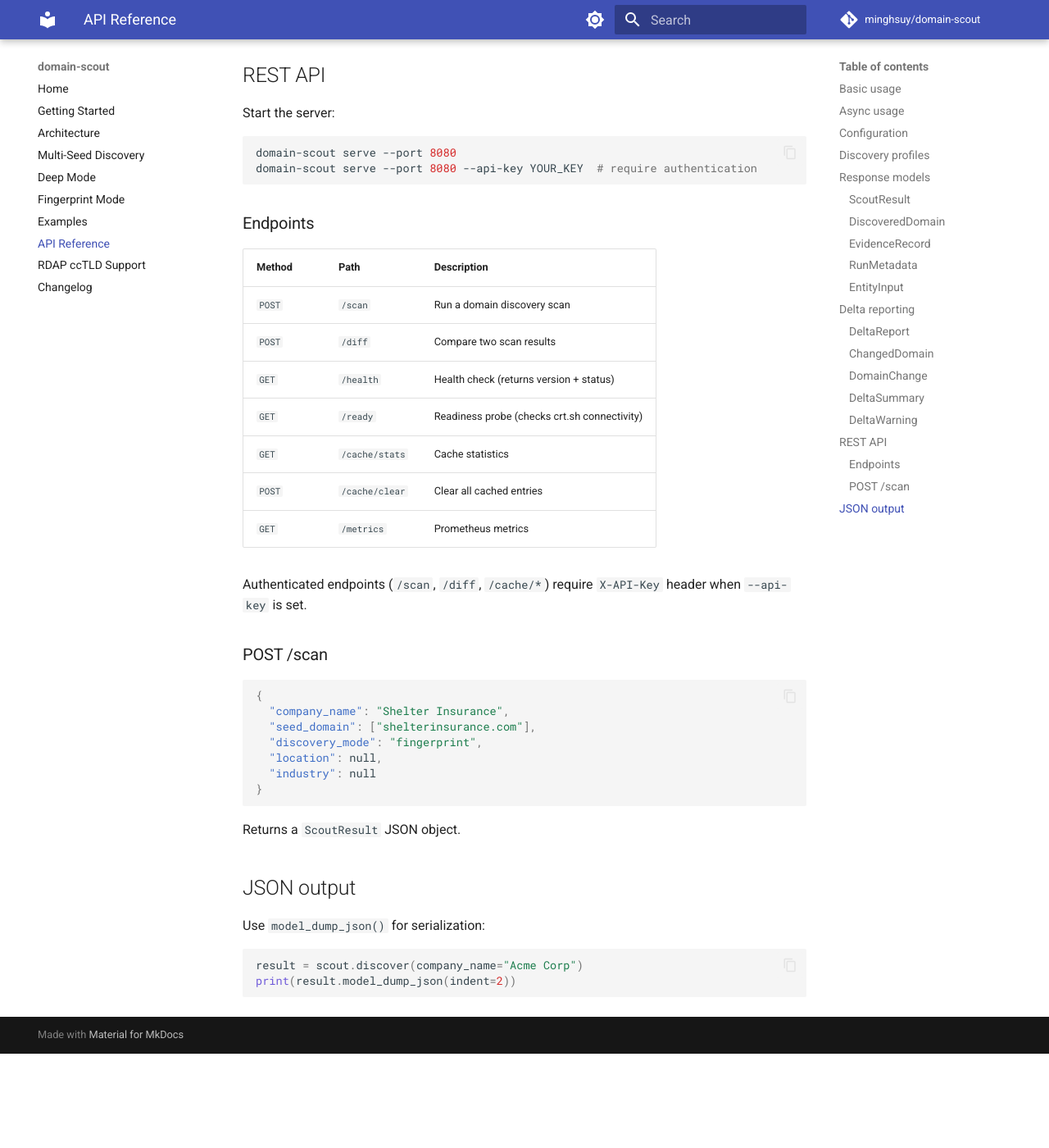
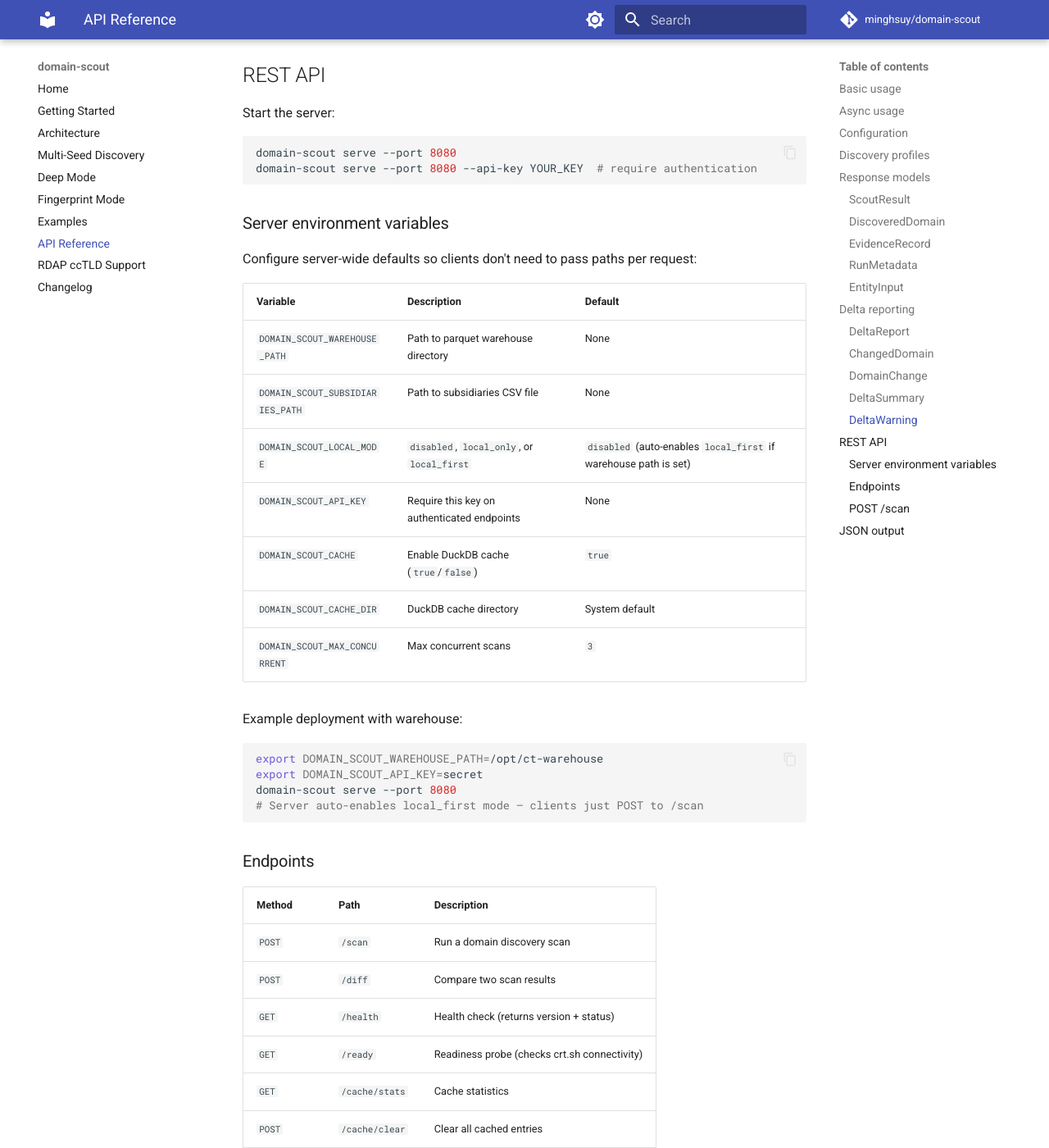
Before and after one commit to minghsuy/domain-scout, an MkDocs documentation site: the page built from docs/api.md, in a window 1280 px wide and 1400 px high, scrolled down 4420 px. Shown: the whole window at 82% size. Built offline with MkDocs 1.6.1 and Material for MkDocs 9.7.7, drawn with Linux system fonts in a browser that asks for light colours; comment, search, counter and statistics services are not loaded; before the commit the page ends 5705 px from its top, so only the background shows below that; some of the changed text lies outside the part shown.

Commit message:
Release v0.10.0: server-default env vars for API
Co-Authored-By: Claude Opus 4.6 (1M context) <noreply@anthropic.com>

````diff
--- a/docs/api.md
+++ b/docs/api.md
@@ -227,6 +227,29 @@ domain-scout serve --port 8080
 domain-scout serve --port 8080 --api-key YOUR_KEY  # require authentication
 ```
 
+### Server environment variables
+
+Configure server-wide defaults so clients don't need to pass paths per request:
+
+| Variable | Description | Default |
+|----------|-------------|---------|
+| `DOMAIN_SCOUT_WAREHOUSE_PATH` | Path to parquet warehouse directory | None |
+| `DOMAIN_SCOUT_SUBSIDIARIES_PATH` | Path to subsidiaries CSV file | None |
+| `DOMAIN_SCOUT_LOCAL_MODE` | `disabled`, `local_only`, or `local_first` | `disabled` (auto-enables `local_first` if warehouse path is set) |
+| `DOMAIN_SCOUT_API_KEY` | Require this key on authenticated endpoints | None |
+| `DOMAIN_SCOUT_CACHE` | Enable DuckDB cache (`true`/`false`) | `true` |
+| `DOMAIN_SCOUT_CACHE_DIR` | DuckDB cache directory | System default |
+| `DOMAIN_SCOUT_MAX_CONCURRENT` | Max concurrent scans | `3` |
+
+Example deployment with warehouse:
+
+```bash
+export DOMAIN_SCOUT_WAREHOUSE_PATH=/opt/ct-warehouse
+export DOMAIN_SCOUT_API_KEY=secret
+domain-scout serve --port 8080
+# Server auto-enables local_first mode — clients just POST to /scan
+```
+
 ### Endpoints
 
 | Method | Path | Description |
@@ -245,13 +268,31 @@ Authenticated endpoints (`/scan`, `/diff`, `/cache/*`) require `X-API-Key` heade
 
 ```json
 {
-  "company_name": "Shelter Insurance",
-  "seed_domain": ["shelterinsurance.com"],
-  "discovery_mode": "fingerprint",
-  "location": null,
-  "industry": null
+  "entity": {
+    "company_name": "Shelter Insurance",
+    "seed_domain": ["shelterinsurance.com"]
+  },
+  "profile": "balanced",
+  "timeout": 120,
+  "deep": false,
+  "local_mode": null,
+  "warehouse_path": null,
+  "subsidiaries_path": null
 }
 ```
+
+Only `entity.company_name` is required. All other fields are optional:
+
+| Field | Type | Description |
+|-------|------|-------------|
+| `profile` | `broad` \| `balanced` \| `strict` | Threshold preset |
+| `timeout` | `5-300` | Override total timeout (seconds) |
+| `deep` | `bool` | Enable GeoDNS deep mode |
+| `local_mode` | `disabled` \| `local_only` \| `local_first` \| `null` | Override server default |
+| `warehouse_path` | `string` \| `null` | Override server default warehouse path |
+| `subsidiaries_path` | `string` \| `null` | Override server default subsidiaries path |
+
+When `local_mode`, `warehouse_path`, or `subsidiaries_path` are `null` (or omitted), the server's environment variable defaults are used.
 
 Returns a `ScoutResult` JSON object.
 
--- a/pyproject.toml
+++ b/pyproject.toml
@@ -1,6 +1,6 @@
 [project]
 name = "domain-scout-ct"
-version = "0.9.0"
+version = "0.10.0"
 description = "Discover internet domains associated with a business entity via CT logs, RDAP, and DNS"
 requires-python = ">=3.12"
 license = "MIT"
````
Also changed, not shown: CHANGELOG.md (+18 -0 lines), 1 other file.
